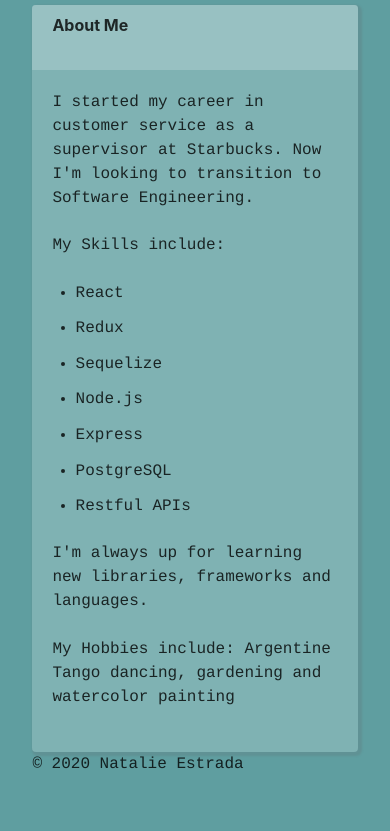
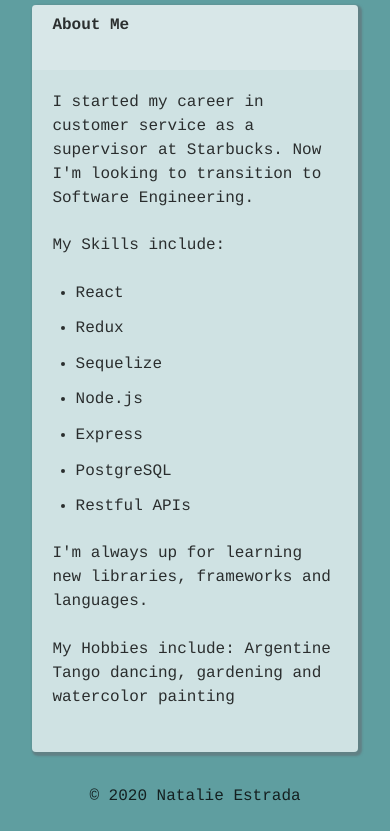
Before and after one commit to nmestrada/portfolio, a Gatsby site: page / in a window 390 px wide. Shown: the part 379-1210 px from the top of the page. Before the commit the page ends 1178 px from the top, so only its background shows below. Built offline with nearby package versions, Linux system fonts and the light colour scheme; Gatsby itself is replaced by a stand-in of ours.

Commit message:
before adding responsive

```diff
--- a/src/components/layout.css
+++ b/src/components/layout.css
@@ -617,6 +617,11 @@ pre tt:before,
 pre tt:after {
   content: "";
 }
+.footer {
+    margin-top: 2rem;
+    display: flex;
+    justify-content: center;
+}
 @media only screen and (max-width: 480px) {
   html {
     font-size: 100%;
--- a/src/stylesheets/index.css
+++ b/src/stylesheets/index.css
@@ -3,7 +3,7 @@
 *{
     font-family: Courier;
 }
-h1, h2, h3 {
+h1, h2, h3,h4 {
     font-family: Courier;
 }
 body {
@@ -21,21 +21,18 @@ body {
 }
 
 .about-me {
-    box-shadow: 2px 2px 2px 2px rgba(100, 100, 105, 0.2);
+    box-shadow: 2px 2px 2px 2px rgba(100, 100, 105, 0.5);
     max-width: 45rem;
     margin:auto;
-    background-color:rgba(255, 255, 255, 0.2);
+    background-color:rgba(255, 255, 255, 0.7);
     font-family: Courier;
 }
 a:hover {
-    /* text-decoration: none;
-    color: rgb(134, 224, 190);
-    opacity: 0.4;
-    transition: 0.6s; */
-    font-family: Courier;
-    background-image: linear-gradient(120deg, #84fab0 0%, #8fd3f4 100%);
-    background-repeat: no-repeat;
+    text-decoration: none;
+    color: rgba(206, 100, 116);
+    transition: 0.6s;
+    /* background-repeat: no-repeat;
     background-size: 100% 0.2em;
     background-position: 0 88%;
-    transition: background-size 0.25s ease-in;
+    transition: background-size 0.25s ease-in; */
   }
```
Also changed, not shown: src/stylesheets/portfolio.css (+6 -4 lines).
